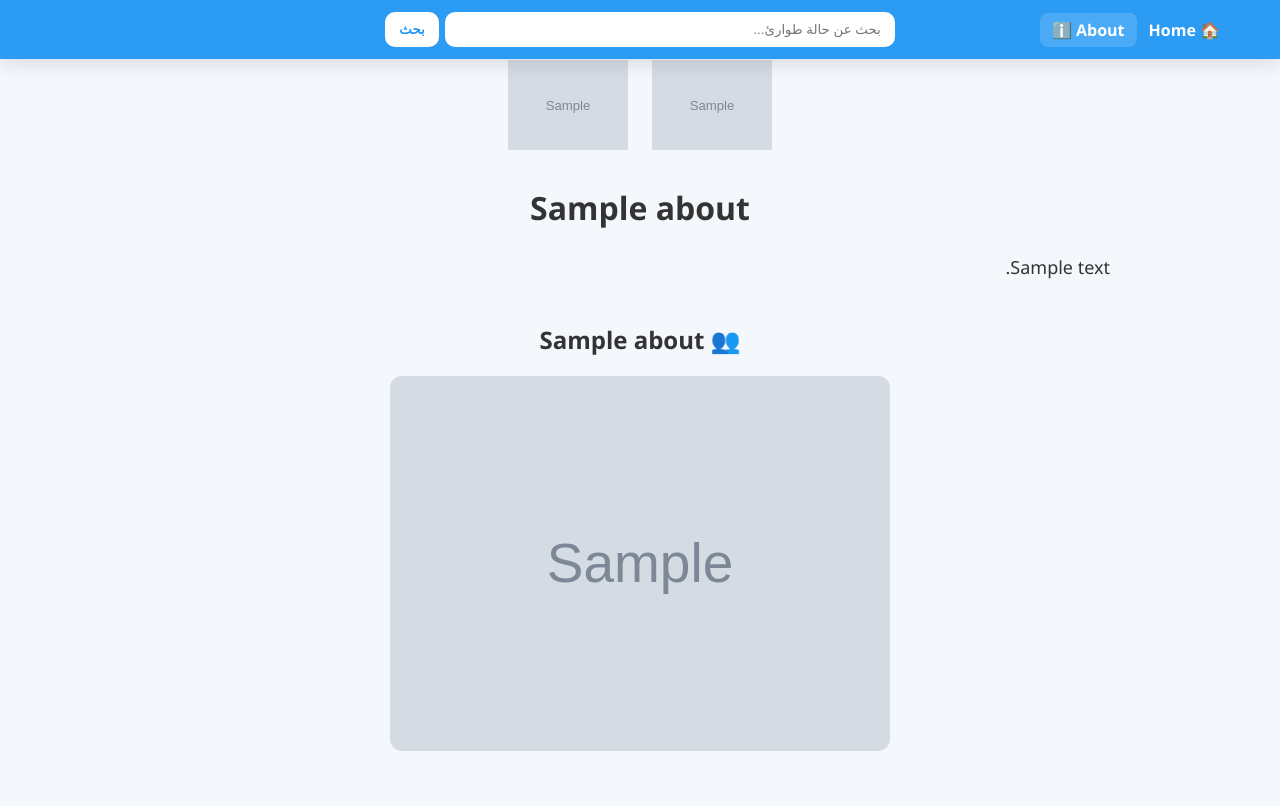
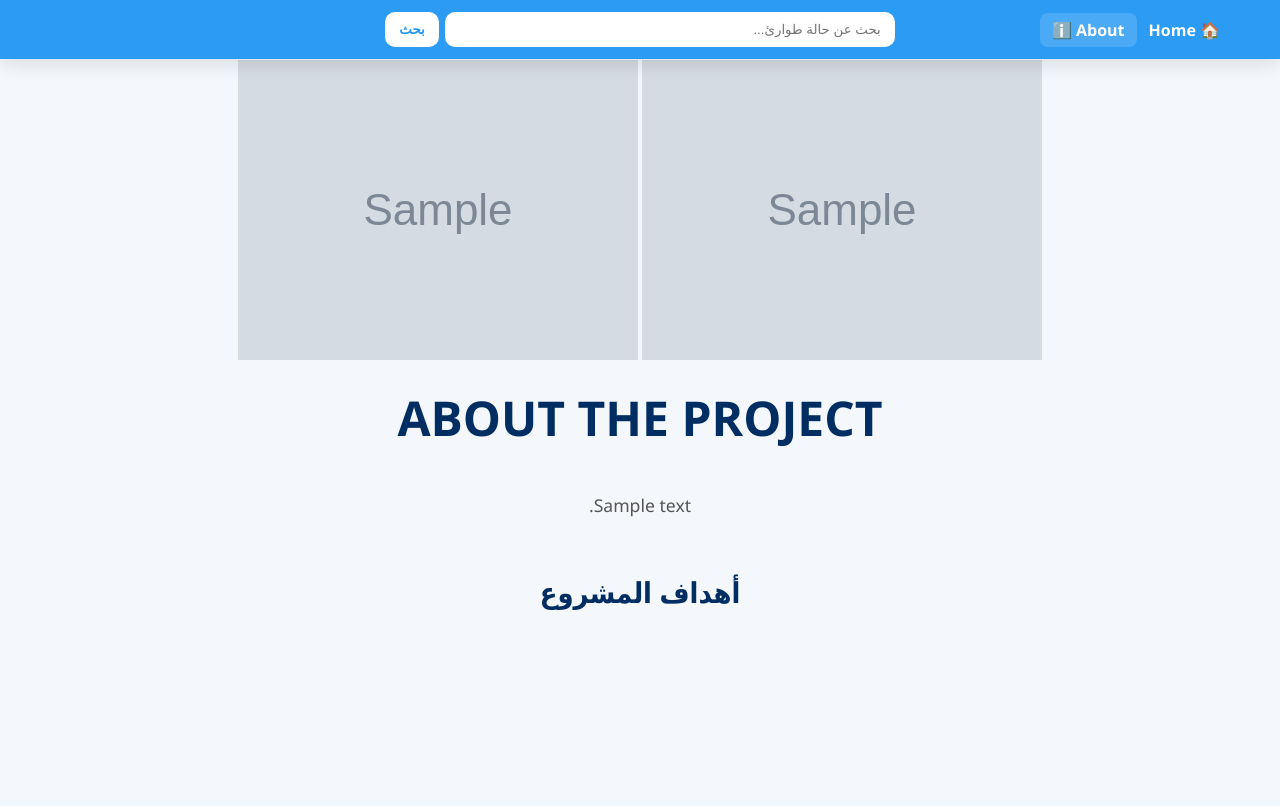
Before and after one commit to administrationQU/crisis_system, a Django app: page /about/ in a window 1280 px wide. After the commit the page ends 610 px from the top, so only its background shows below. Run offline with Django 5.2, Linux system fonts and the light colour scheme; tables that the repository leaves empty hold one stand-in row (values such as "Sample post"); grey boxes marked "Sample" are stand-in pictures; some libraries are stand-ins or nearby versions.

Commit message:
about page

```diff
--- a/core/static/css/about.css
+++ b/core/static/css/about.css
@@ -1,31 +1,88 @@
-.about-container{
+/* تنسيق الحاوية الرئيسية */
+.about-container {
     max-width: 1000px;
     margin: auto;
-    padding: 30px;
+    padding: 40px 20px;
+    font-family: 'Segoe UI', Tahoma, Geneva, Verdana, sans-serif;
+    color: #333;
 }
 
-.about-header{
+/* الهيدر */
+.about-header {
     text-align: center;
+    margin-bottom: 40px;
 }
 
-.logo{
-    width: 120px;
-    margin: 10px;
+.about-header h1 {
+    font-size: 3rem;
+    color: #002d62; /* لون داكن احترافي */
+    margin-top: 20px;
 }
 
-.about-desc{
-    margin-top: 20px;
-    font-size: 18px;
-    line-height: 1.8;
+.logo {
+    width: 120px;
+    margin: 0 15px;
 }
 
-.group-section{
-    margin-top: 40px;
+/* الوصف */
+.about-desc {
+    margin: 30px 0;
+    font-size: 1.1rem;
+    line-height: 1.8;
     text-align: center;
+    color: #555;
 }
 
-.group-img{
-    width: 100%;
-    max-width: 500px;
-    border-radius: 12px;
+/* قسم الأهداف - Grid System */
+.goals-section {
+    margin-top: 50px;
 }
+
+.goals-section h3 {
+    text-align: center;
+    margin-bottom: 30px;
+    font-size: 1.8rem;
+    color: #002d62;
+}
+
+.goals-grid {
+    display: grid;
+    grid-template-columns: repeat(4, 1fr); /* 4 أعمدة */
+    gap: 20px;
+}
+
+.goal-item {
+    text-align: center;
+    padding: 20px;
+    border: 1px solid #eee;
+    border-radius: 15px;
+    transition: transform 0.3s ease;
+}
+
+.goal-item:hover {
+    transform: translateY(-5px);
+    box-shadow: 0 10px 20px rgba(0,0,0,0.1);
+}
+
+.goal-item img {
+    width: 50px;
+    margin-bottom: 15px;
+}
+
+.goal-item h4 {
+    margin-bottom: 10px;
+    color: #002d62;
+}
+
+/* التجاوب مع شاشات الموبايل */
+@media (max-width: 768px) {
+    .goals-grid {
+        grid-template-columns: 1fr 1fr; /* عمودين للموبايل */
+    }
+}
+
+@media (max-width: 480px) {
+    .goals-grid {
+        grid-template-columns: 1fr; /* عمود واحد للشاشات الصغيرة */
+    }
+}
--- a/core/templates/about.html
+++ b/core/templates/about.html
@@ -2,34 +2,34 @@
 {% load static %}
 
 {% block content %}
-
 <link rel="stylesheet" href="{% static 'css/about.css' %}">
 
 <div class="about-container">
-
     {% if about %}
-
-    <!-- HEADER -->
     <div class="about-header">
-        <img src="{{ about.university_logo.url }}" class="logo">
-        <img src="{{ about.college_logo.url }}" class="logo">
-
-        <h1>{{ about.project_name }}</h1>
+        <div class="logos">
+            <img src="{{ about.university_logo.url }}" alt="University Logo">
+            <img src="{{ about.college_logo.url }}" alt="Faculty Logo">
+        </div>
+        <h1>ABOUT <span>THE PROJECT</span></h1>
     </div>
 
-    <!-- DESCRIPTION -->
     <div class="about-desc">
-        {{ about.description|safe }}
+        <p>{{ about.description }}</p>
     </div>
 
-    <!-- GROUP -->
-    <div class="group-section">
-        <h2>👥 {{ about.group_name }}</h2>
-        <img src="{{ about.group_image.url }}" class="group-img">
+    <div class="goals-section">
+        <h3>أهداف المشروع</h3>
+        <div class="goals-grid">
+            {% for goal in about.goals.all %}
+            <div class="goal-item">
+                <img src="{{ goal.icon.url }}" alt="{{ goal.title }}">
+                <h4>{{ goal.title }}</h4>
+                <p>{{ goal.description }}</p>
+            </div>
+            {% endfor %}
+        </div>
     </div>
-
     {% endif %}
-
 </div>
-
 {% endblock %}
```
